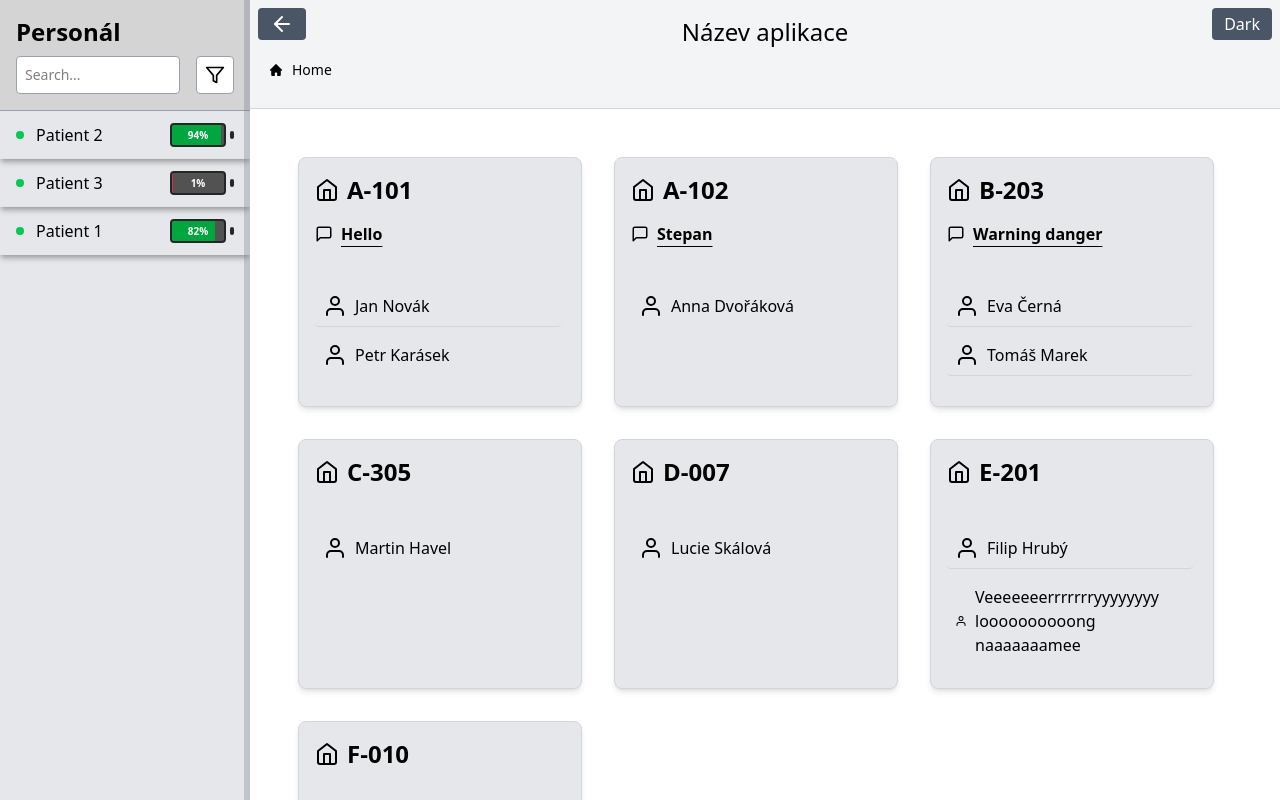
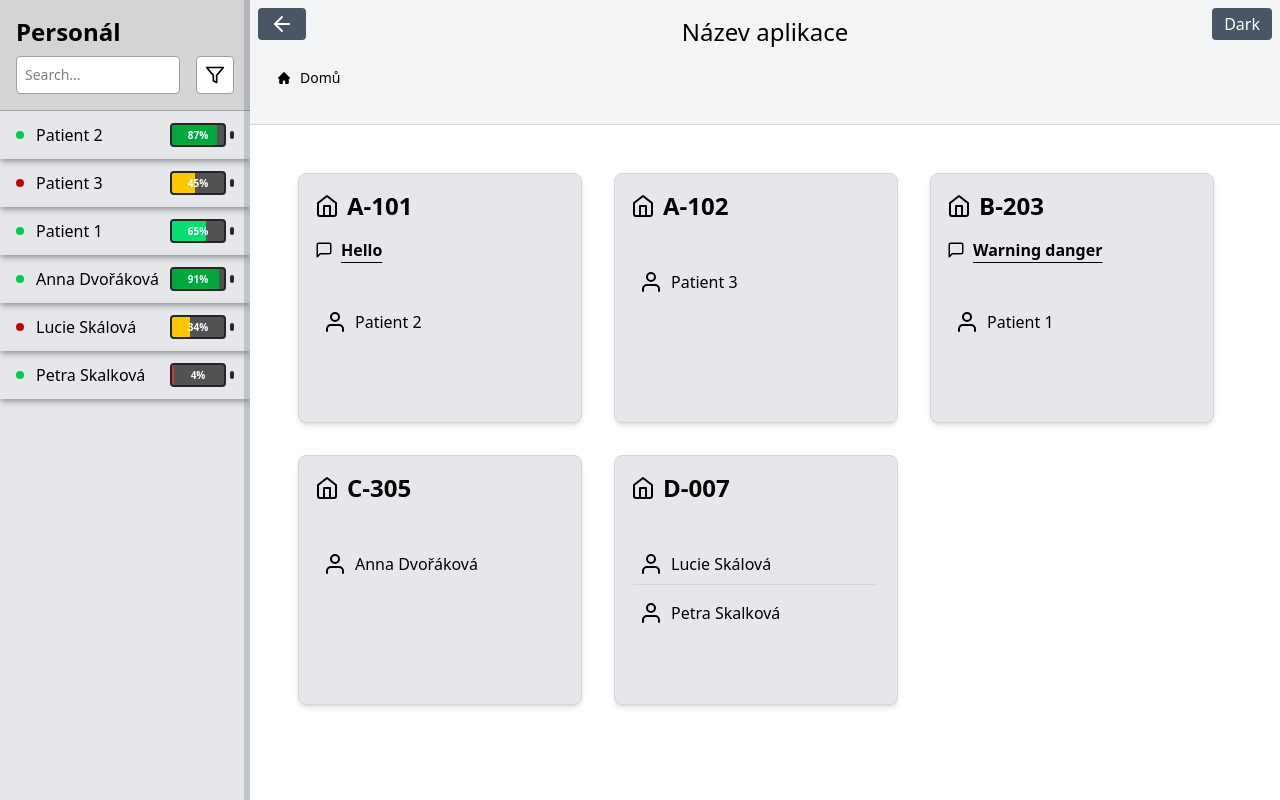
Before and after one commit to stopka007/IoT, a React (Vite) app in the folder apps/iot-app/: page / in a window 1280 px wide. Built offline with nearby package versions, Linux system fonts and the light colour scheme.

Commit message:
Upravený routing + upravení page a přizpůsobení dat

```diff
--- a/apps/iot-app/src/App.tsx
+++ b/apps/iot-app/src/App.tsx
@@ -10,7 +10,7 @@ function App() {
       <Routes>
         <Route path="/" element={<MainPage />}>
           <Route index element={<HomePage />} />
-          <Route path="patients/:id" element={<PatientDetail />} />
+          <Route path="patient-detail/:id" element={<PatientDetail />} />
         </Route>
       </Routes>
     </Router>
--- /dev/null
+++ b/apps/iot-app/src/Icons/GreaterThanIcon.tsx
@@ -0,0 +1,18 @@
+const GreaterThanIcon = () => (
+  <svg
+    className="rtl:rotate-180 block w-3 h-3 mx-1 text-gray-400"
+    aria-hidden="true"
+    xmlns="http://www.w3.org/2000/svg"
+    fill="none"
+    viewBox="0 0 6 10"
+  >
+    <path
+      stroke="currentColor"
+      strokeLinecap="round"
+      strokeLinejoin="round"
+      strokeWidth="2"
+      d="m1 9 4-4-4-4"
+    />
+  </svg>
+);
+export default GreaterThanIcon;
--- a/apps/iot-app/src/components/MainPageComponent/Breadcrumbs.tsx
+++ b/apps/iot-app/src/components/MainPageComponent/Breadcrumbs.tsx
@@ -1,24 +1,31 @@
-import React, { useState } from "react";
-import { Link } from "react-router-dom";
+import React from "react";
+import { Link, useLocation, useParams } from "react-router-dom";
 
+import GreaterThanIcon from "../../Icons/GreaterThanIcon";
 import { useTheme } from "../../functions/ThemeContext";
+import { mockUsers } from "../data";
 
 const Breadcrumbs: React.FC = () => {
   const { theme } = useTheme();
-  const [breadcrumbs, setBreadcrumbs] = useState<string[]>(["Home"]);
+  const location = useLocation();
+  const { id } = useParams<{ id: string }>();
 
   const baseText = theme === "light" ? "text-black" : "text-white";
-  const hoverText = theme === "light" ? "hover:text-blue-600" : "hover:text-blue-400";
+  const hoverText =
+    theme === "light"
+      ? "hover:bg-gray-600 p-2 rounded hover:text-white transition duration-300 ease-in-out"
+      : "hover:bg-neutral-400 p-2 rounded hover:text-black transition duration-300 ease-in-out";
+  const headerClass =
+    theme === "light"
+      ? "bg-gray-100 text-black border-gray-300"
+      : "bg-neutral-600 text-white border-white/20";
 
-  const handleBreadcrumbClick = (name: string) => {
-    setBreadcrumbs(prevBreadcrumbs => [...prevBreadcrumbs, name]);
-  };
+  const patientName = mockUsers.find(p => p.id === id)?.name;
+
+  const isOnPatientDetail = location.pathname.startsWith("/patient-detail/") && patientName;
 
   return (
-    <nav
-      className={`flex px-5 py-3 text-gray-700  bg-gray-100 dark:bg-neutral-600 `}
-      aria-label="Breadcrumb"
-    >
+    <nav className={`flex px-5 py-3 ${headerClass}`} aria-label="Breadcrumb">
       <ol className="inline-flex items-center space-x-1 md:space-x-2 rtl:space-x-reverse">
         <li className="inline-flex items-center">
           <Link
@@ -34,36 +41,16 @@ const Breadcrumbs: React.FC = () => {
             >
               <path d="m19.707 9.293-2-2-7-7a1 1 0 0 0-1.414 0l-7 7-2 2a1 1 0 0 0 1.414 1.414L2 10.414V18a2 2 0 0 0 2 2h3a1 1 0 0 0 1-1v-4a1 1 0 0 1 1-1h2a1 1 0 0 1 1 1v4a1 1 0 0 0 1 1h3a2 2 0 0 0 2-2v-7.586l.293.293a1 1 0 0 0 1.414-1.414Z" />
             </svg>
-            Home
+            Domů
           </Link>
         </li>
 
-        {breadcrumbs.slice(1).map((breadcrumb, index) => (
-          <li key={index} className="flex items-center">
-            <svg
-              className="rtl:rotate-180 block w-3 h-3 mx-1 text-gray-400"
-              aria-hidden="true"
-              xmlns="http://www.w3.org/2000/svg"
-              fill="none"
-              viewBox="0 0 6 10"
-            >
-              <path
-                stroke="currentColor"
-                strokeLinecap="round"
-                strokeLinejoin="round"
-                strokeWidth="2"
-                d="m1 9 4-4-4-4"
-              />
-            </svg>
-            <Link
-              to="#"
-              onClick={() => handleBreadcrumbClick(breadcrumb)}
-              className={`ms-1 text-sm font-medium ${baseText} ${hoverText}`}
-            >
-              {breadcrumb}
-            </Link>
+        {isOnPatientDetail && (
+          <li className="flex items-center">
+            <GreaterThanIcon />
+            <span className={`ms-1 text-sm font-medium ${baseText}`}>{patientName}</span>
           </li>
-        ))}
+        )}
       </ol>
     </nav>
   );
--- a/apps/iot-app/src/components/PatientDetailComponent/PatientDetailComponent.tsx
+++ b/apps/iot-app/src/components/PatientDetailComponent/PatientDetailComponent.tsx
@@ -1,62 +1,60 @@
 import { useEffect, useState } from "react";
 import { useParams } from "react-router-dom";
 
-interface Patient {
-  id: string;
-  name: string;
-  room: string;
-  diagnosis: string;
-  notes: string;
-}
-
-const mockPatients: Patient[] = [
-  {
-    id: "1",
-    name: "Jan Novák",
-    room: "101",
-    diagnosis: "Chřipka",
-    notes: "Citlivý na penicilin",
-  },
-  {
-    id: "2",
-    name: "Eva Svobodová",
-    room: "102",
-    diagnosis: "Zápal plic",
-    notes: "Zvláštní pozornost během noci",
-  },
-];
+import { useTheme } from "../../functions/ThemeContext";
+import BatteryBar from "../BatteryBar";
+import { User, mockUsers } from "../data";
 
 const PatientDetail = () => {
   const { id } = useParams<{ id: string }>();
-  const [patient, setPatient] = useState<Patient | null>(null);
+  const [patient, setPatient] = useState<User | null>(null);
+  const { theme } = useTheme();
 
   useEffect(() => {
-    const found = mockPatients.find(p => p.id === id);
+    const found = mockUsers.find(p => p.id === id);
     setPatient(found ?? null);
   }, [id]);
 
+  const containerClass = theme === "light" ? "bg-white text-gray-800" : "bg-neutral-700 text-white";
+  const labelClass = theme === "light" ? "text-gray-600" : "text-gray-300";
+
   if (!patient) {
-    return <div className="p-6 text-center text-xl text-red-500">Pacient nebyl nalezen.</div>;
+    return <div className="p-6 text-center text-2xl text-red-500">Pacient nebyl nalezen.</div>;
   }
 
   return (
-    <div className="p-6 flex justify-center">
-      <div className="bg-white dark:bg-neutral-800 shadow-md rounded-xl p-6 w-full max-w-md">
-        <h2 className="text-2xl font-semibold mb-4 text-gray-800 dark:text-white">
-          Detail pacienta
-        </h2>
-        <div className="mb-2 text-gray-700 dark:text-gray-200">
-          <strong>Jméno:</strong> {patient.name}
+    <div className="p-6 flex justify-center w-full">
+      <div
+        className={`${containerClass} shadow-md rounded-xl p-6 w-full max-w-xl border border-gray-300 dark:border-white/10`}
+      >
+        <h2 className="text-3xl font-bold mb-6 text-center">Detail pacienta</h2>
+
+        <div className="mb-4">
+          <span className={`${labelClass} font-semibold`}>Jméno:</span> {patient.name}
         </div>
-        <div className="mb-2 text-gray-700 dark:text-gray-200">
-          <strong>Pokoj:</strong> {patient.room}
+        <div className="mb-4">
+          <span className={`${labelClass} font-semibold`}>Pokoj:</span> {patient.room}
         </div>
-        <div className="mb-2 text-gray-700 dark:text-gray-200">
-          <strong>Diagnóza:</strong> {patient.diagnosis}
+        <div className="mb-4">
+          <span className={`${labelClass} font-semibold`}>Baterie:</span> {patient.battery}%
+          <div className="flex items-center gap-1 p-3">
+            <BatteryBar battery={patient.battery} />
+          </div>
         </div>
-        <div className="text-gray-700 dark:text-gray-200">
-          <strong>Poznámky:</strong> {patient.notes}
+        <div className="mb-4">
+          <span className={`${labelClass} font-semibold`}>Stav zařízení:</span>{" "}
+          {patient.isActive ? "Aktivní" : "Neaktivní"}
         </div>
+        {patient.diagnosis && (
+          <div className="mb-4">
+            <span className={`${labelClass} font-semibold`}>Diagnóza:</span> {patient.diagnosis}
+          </div>
+        )}
+        {patient.notes && (
+          <div className="mb-4">
+            <span className={`${labelClass} font-semibold`}>Poznámky:</span> {patient.notes}
+          </div>
+        )}
       </div>
     </div>
   );
--- a/apps/iot-app/src/components/RoomsComponent/RoomsComponent.tsx
+++ b/apps/iot-app/src/components/RoomsComponent/RoomsComponent.tsx
@@ -1,10 +1,11 @@
-import React from "react";
+import React, { useState } from "react";
 import { useNavigate } from "react-router-dom";
 
 import HomeIcon from "../../Icons/HomeIcon";
 import MessageSquareIcon from "../../Icons/MessageSquareIcon";
 import PersonIcon from "../../Icons/UserIcon";
 import { useTheme } from "../../functions/ThemeContext";
+import LoadingOverlay from "../LoadingOverlay";
 
 interface Patient {
   id: string;
@@ -20,17 +21,24 @@ interface RoomsComponentProps {
 const RoomsComponent: React.FC<RoomsComponentProps> = ({ room, pacients, message }) => {
   const { theme } = useTheme();
   const navigate = useNavigate();
+  const [loading, setLoading] = useState(false);
 
   const baseBg = theme === "light" ? "bg-gray-200" : "bg-neutral-600";
   const baseText = theme === "light" ? "text-black" : "text-white";
   const hoverBg = theme === "light" ? "hover:bg-neutral-500" : "hover:bg-neutral-400";
   const hoverText = theme === "light" ? "hover:text-white" : "hover:text-black";
 
-  const handleClick = (id: string) => {
-    navigate(`/patients/${id}`);
+  const navigateToDetail = (id: string) => {
+    setLoading(true);
+    setTimeout(() => {
+      navigate(`/patient-detail/${id}`);
+      setLoading(false);
+    }, 200);
   };
 
   return (
+    <>
+      {loading && <LoadingOverlay />}
       <div
         className={`max-w-sm w-full p-4 border rounded-lg shadow-md ${baseBg} border-gray-300 dark:border-neutral-500 h-[250px] flex flex-col justify-between hover:shadow-md hover:shadow-neutral-500 transition duration-300 ease-in-out`}
       >
@@ -54,7 +62,7 @@ const RoomsComponent: React.FC<RoomsComponentProps> = ({ room, pacients, message
           {pacients.map(patient => (
             <li
               key={patient.id}
-            onClick={() => handleClick(patient.id)}
+              onClick={() => navigateToDetail(patient.id)}
               className={`flex items-center gap-2 mb-2 px-2 py-2 overflow-x-auto rounded cursor-pointer transition duration-300 ease-in-out ${hoverBg} ${hoverText} ${baseText}`}
             >
               <PersonIcon />
@@ -63,6 +71,7 @@ const RoomsComponent: React.FC<RoomsComponentProps> = ({ room, pacients, message
           ))}
         </ul>
       </div>
+    </>
   );
 };
 
--- a/apps/iot-app/src/components/RoomsComponent/RoomsGrid.tsx
+++ b/apps/iot-app/src/components/RoomsComponent/RoomsGrid.tsx
@@ -1,45 +1,31 @@
 import React from "react";
+
+import { mockUsers } from "../data";
 
 import RoomsComponent from "./RoomsComponent";
 
-// Pokud nechceš uuid, viz alternativa níže
+const groupedByRoom = mockUsers.reduce(
+  (acc, user) => {
+    if (!acc[user.room]) acc[user.room] = [];
+    acc[user.room].push(user);
+    return acc;
+  },
+  {} as Record<string, typeof mockUsers>,
+);
 
 const RoomsGrid: React.FC = () => {
-  const roomsData = [
-    { title: "A-101", message: "Hello", pacient: ["Jan Novák", "Petr Karásek"] },
-    { title: "A-102", message: "Stepan", pacient: ["Anna Dvořáková"] },
-    {
-      title: "B-203",
-      message: "Warning danger",
-      pacient: ["Eva Černá", "Tomáš Marek", "Jana Nová"],
-    },
-    { title: "C-305", pacient: ["Martin Havel"] },
-    { title: "D-007", pacient: ["Lucie Skálová"] },
-    {
-      title: "E-201",
-      pacient: ["Filip Hrubý", "Veeeeeeerrrrrrryyyyyyyy loooooooooong naaaaaaamee"],
-    },
-    {
-      title: "F-010",
-      pacient: ["Veronika Pokorná", "Adam Mach", "Daniel Vavra", "Havel"],
-    },
-  ];
-
-  const transformPacients = (names: string[]) =>
-    names.map((name, i) => ({
-      id: `${name}-${i}-${Math.random().toString(36).substr(2, 5)}`,
-      name,
-    }));
-
   return (
     <div className="h-[calc(100vh-120px)] overflow-y-auto px-4">
       <div className="flex flex-wrap gap-4 py-4 overflow-y-auto pb-60">
-        {roomsData.map((room, index) => (
-          <div key={index} className="p-2 min-w-[250px] min-h-[200px] flex-shrink-0 basis-[300px]">
+        {Object.entries(groupedByRoom).map(([roomName, users]) => (
+          <div
+            key={roomName}
+            className="p-2 min-w-[250px] min-h-[200px] flex-shrink-0 basis-[300px]"
+          >
             <RoomsComponent
-              room={room.title}
-              message={room.message}
-              pacients={transformPacients(room.pacient)}
+              room={roomName}
+              message={users.find(u => u.message)?.message}
+              pacients={users.map(user => ({ id: user.id, name: user.name }))}
             />
           </div>
         ))}
--- a/apps/iot-app/src/components/UserList.tsx
+++ b/apps/iot-app/src/components/UserList.tsx
@@ -1,12 +1,16 @@
-import React from "react";
+import React, { useState } from "react";
+import { useNavigate } from "react-router-dom";
 
 import { useTheme } from "../functions/ThemeContext";
 
 import BatteryBar from "./BatteryBar";
+import LoadingOverlay from "./LoadingOverlay";
 import { mockUsers } from "./data";
 
 const UserList: React.FC = () => {
   const { theme } = useTheme();
+  const navigate = useNavigate();
+  const [loading, setLoading] = useState(false);
 
   const baseBg = theme === "light" ? "bg-gray-200" : "bg-neutral-600";
   const baseText = theme === "light" ? "text-black" : "text-white";
@@ -14,12 +18,23 @@ const UserList: React.FC = () => {
   const hoverText = theme === "light" ? "hover:text-white" : "hover:text-black";
   const shadow = theme === "light" ? "shadow-neutral-400" : "shadow-black";
 
+  const navigateToDetail = (id: string) => {
+    setLoading(true);
+    setTimeout(() => {
+      navigate(`/patient-detail/${id}`);
+      setLoading(false);
+    }, 300);
+  };
+
   return (
+    <>
+      {loading && <LoadingOverlay />}
       <ul className={`flex-1 overflow-y-auto ${baseBg}`}>
-      {mockUsers.map((user, index) => (
+        {mockUsers.map(user => (
           <li
-          key={index}
-          className={`border-neutral-300 border-s-stone-200 ${shadow} shadow-md px-4 py-3 flex justify-between items-center ${hoverBg} cursor-pointer ${hoverText} transform-3d transition duration-400 ease-in-out ${baseText}`}
+            key={user.id}
+            onClick={() => navigateToDetail(user.id)} // ✅ správně user.id
+            className={`border-neutral-300 border-s-stone-200 ${shadow} shadow-md px-4 py-3 flex justify-between items-center ${hoverBg} cursor-pointer ${hoverText} transition duration-400 ease-in-out ${baseText}`}
           >
             <div className="flex items-center gap-3">
               <span
@@ -35,6 +50,7 @@ const UserList: React.FC = () => {
           </li>
         ))}
       </ul>
+    </>
   );
 };
 
--- a/apps/iot-app/src/components/data.ts
+++ b/apps/iot-app/src/components/data.ts
@@ -1,24 +1,63 @@
-export const mockUsers = [
+export interface User {
+  id: string;
+  name: string;
+  room: string;
+  battery: number;
+  isActive: boolean;
+  message?: string;
+  diagnosis?: string;
+  notes?: string;
+}
+
+export const mockUsers: User[] = [
   {
     id: "b632d9e0-728a-43b6-bc07-ce6769605996",
     name: "Patient 2",
-    room: "122",
-    battery: Math.floor(Math.random() * 100) + 1,
-    isActive: Math.random() > 0.5,
-    message: "ahoooj",
+    room: "A-101",
+    battery: 87,
+    isActive: true,
+    message: "Hello",
+    diagnosis: "Alergie",
+    notes: "Alergie na pyl",
   },
   {
     id: "c97f0eba-cd39-457d-a701-23048be45188",
     name: "Patient 3",
-    room: "123",
-    battery: Math.floor(Math.random() * 100) + 1,
-    isActive: Math.random() > 0.5,
+    room: "A-102",
+    battery: 45,
+    isActive: false,
+    diagnosis: "Angína",
+    notes: "Podávání antibiotik",
   },
   {
     id: "73abb261-b79b-4404-984d-a1d1986d44f4",
     name: "Patient 1",
-    room: "123",
-    battery: Math.floor(Math.random() * 100) + 1,
-    isActive: Math.random() > 0.5,
+    room: "B-203",
+    battery: 65,
+    isActive: true,
+    message: "Warning danger",
+  },
+  {
+    id: "9ba2b9a6-3029-4f25-bcc4-d8c8de5f34fa",
+    name: "Anna Dvořáková",
+    room: "C-305",
+    battery: 91,
+    isActive: true,
+    diagnosis: "Angína",
+    notes: "Podávání antibiotik",
+  },
+  {
+    id: "ca3fda1e-d8ec-4e40-bfe4-cbc3bb594f1e",
+    name: "Lucie Skálová",
+    room: "D-007",
+    battery: 34,
+    isActive: false,
+  },
+  {
+    id: "dc4282eb-1b1b-44a8-98d5-ff79ca7166a1",
+    name: "Petra Skalková",
+    room: "D-007",
+    battery: 4,
+    isActive: true,
   },
 ];
```
Lines whose indentation alone changed are shown as unchanged.
